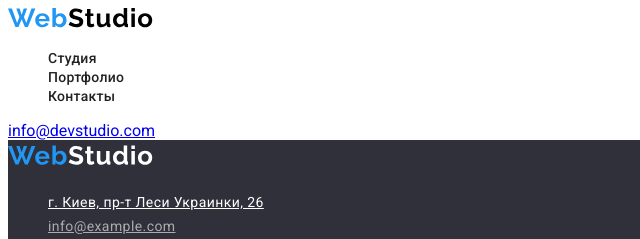
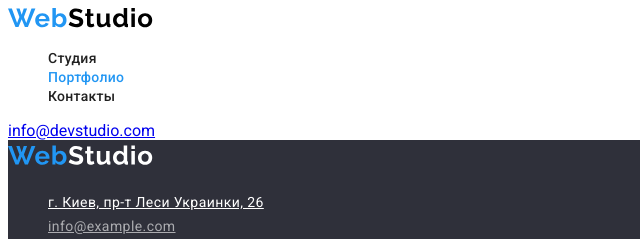
Before and after one commit to TolikDrive/drive, a plain HTML site: page portfolio.html in a window 1280 px wide. Shown: the top 239 px of the page, 0-640 px from the left. Drawn offline with Linux system fonts and the light colour scheme.

Commit message:
add current

```diff
--- a/css/style.css
+++ b/css/style.css
@@ -156,3 +156,6 @@ letter-spacing: 0.03em;
 
 color: rgba(255, 255, 255, 0.6);;
 }
+.current{
+    color: #2196F3;
+}
--- a/portfolio.html
+++ b/portfolio.html
@@ -13,12 +13,12 @@
 </head>
 <body>
     <header class="header">
-        <a class="header-logo link" href=""><img src="./images/logo.svg" alt="logo" >
+        <a class="header-logo link" href="./index.html"><img src="./images/logo.svg" alt="logo" >
         </a>
         <nav class=" header-nav">
             <ul class="list header-list">
                 <li class="header-item"><a class="link header-link" href=" ">Студия</a></li>
-                <li class="header-item"><a class="link header-link" href="./portfolio.html">Портфолио</a></li>
+                <li class="header-item"><a class="link header-link current" href="./portfolio.html">Портфолио</a></li>
                 <li class="header-item"><a class="link header-link" href=" ">Контакты</a></li>
             </ul>
         </nav>
```
Also changed, not shown: index.html (+1 -1 lines).
